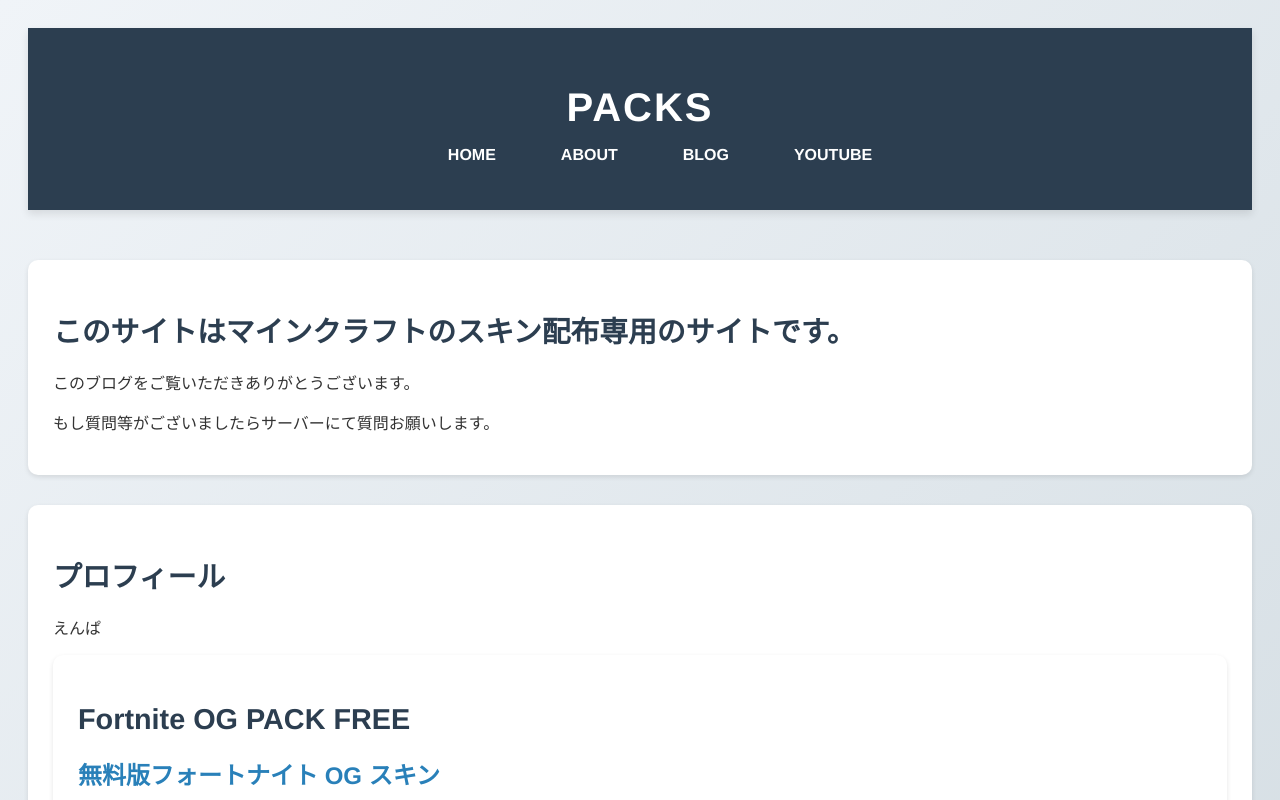
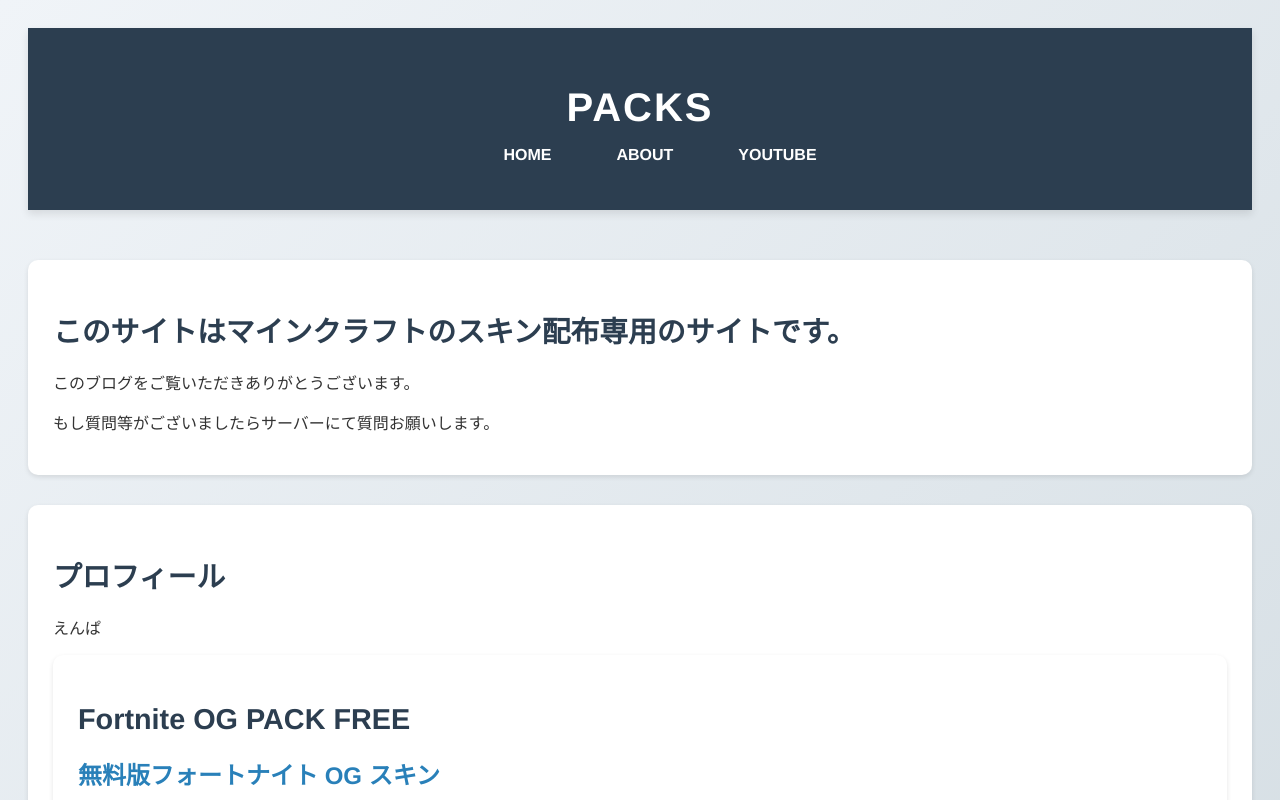
Before and after one commit to minecraftofempa/lol, a plain HTML site: page index.html in a window 1280 px wide. Shown: the top 800 px of the page. Drawn offline with Linux system fonts and the light colour scheme.

Commit message:
Update index.html

```diff
--- a/index.html
+++ b/index.html
@@ -14,7 +14,6 @@
             <ul>
                 <li><a href="#home">HOME</a></li>
                 <li><a href="#about">ABOUT</a></li>
-                <li><a href="#blog">BLOG</a></li>
                 <li><a href="#Youtube">YOUTUBE</a></li>
             </ul>
         </nav>
```
